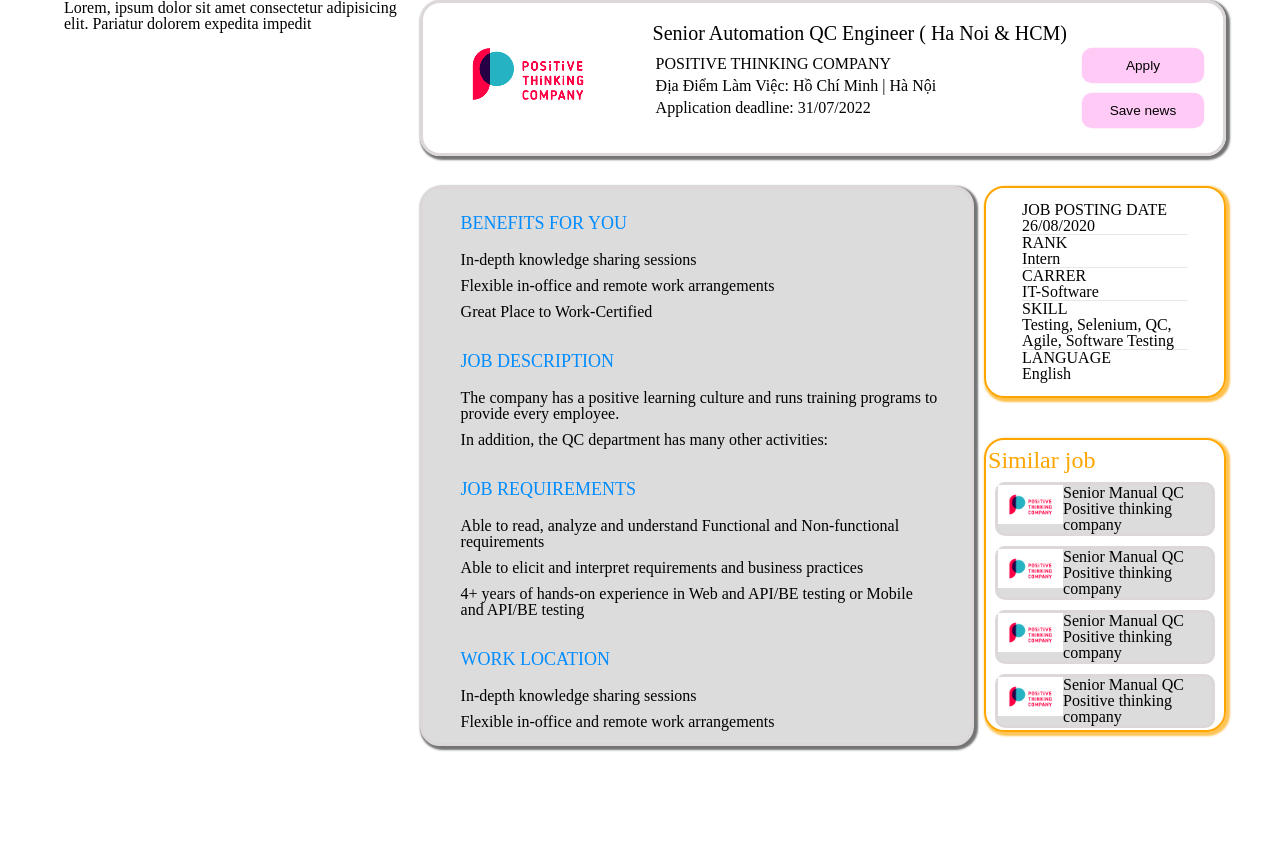
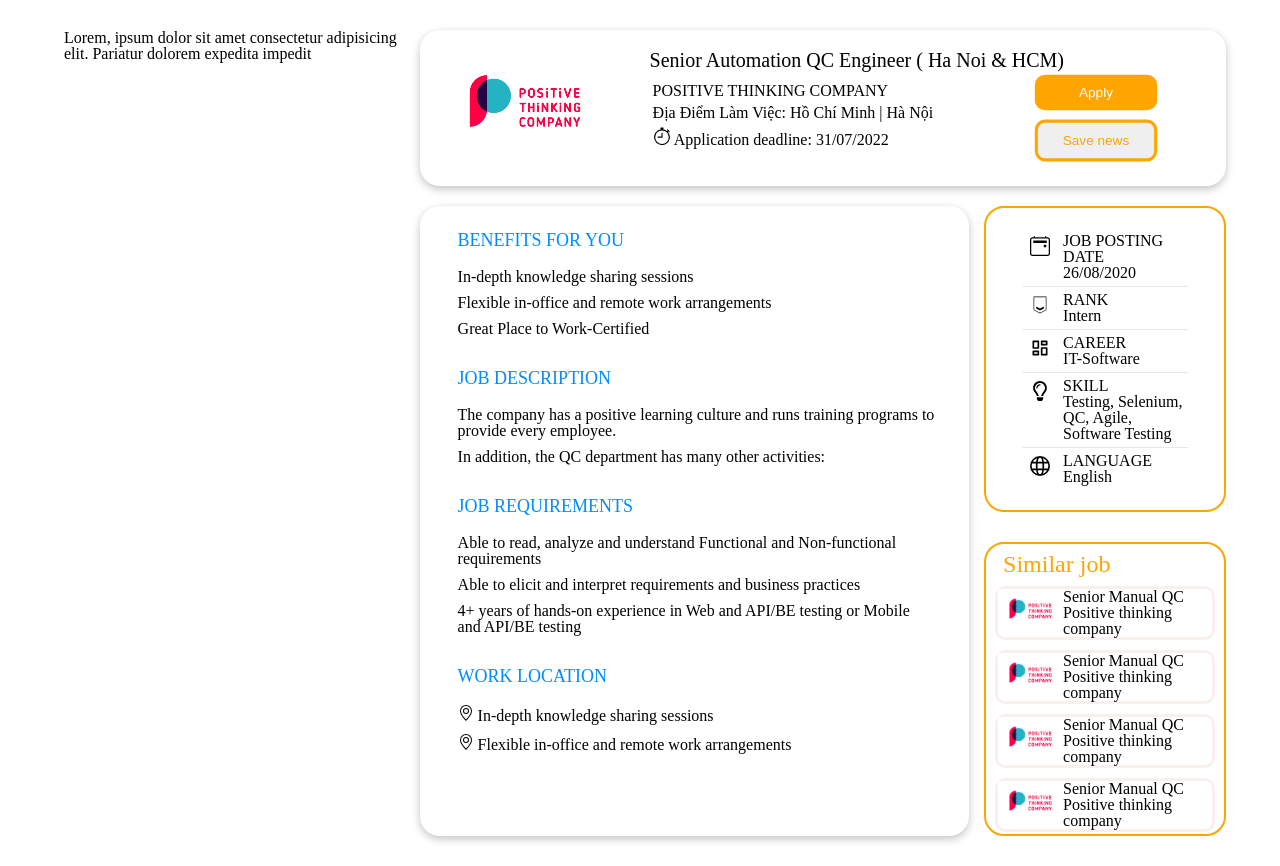
Before and after one commit to nap-vung-project/app-front-end, a React (Create React App) app: page / in a window 1280 px wide. Before the commit the page ends 800 px from the top, so only its background shows below. Built offline with nearby package versions, Linux system fonts and the light colour scheme.

Commit message:
Update code.

```diff
--- a/src/asset/scss/detailjob.css
+++ /dev/null
@@ -1,132 +0,0 @@
-@import "../../asset/css/index.css";
-.container {
-  width: 90%;
-  margin: 0 auto;
-}
-
-.jobdetail {
-  display: grid;
-  grid-template-columns: 30% 70%;
-  gap: 10px;
-}
-
-.main__boxdetail {
-  display: grid;
-  margin-top: 30px;
-  grid-template-columns: 1fr repeat(1, 30%);
-  gap: 10px;
-}
-
-ul.benefit li {
-  padding: 0px 0px 10px 5px;
-}
-
-.boxinfor {
-  display: flex;
-  padding: 20px;
-  border-radius: 20px;
-  border: solid rgb(220, 216, 216);
-  box-shadow: 2px 2px 2px 2px rgb(117, 116, 116);
-}
-
-.boxinfor_infor h3 {
-  font-size: 20px;
-}
-
-.infor {
-  display: flex;
-  justify-content: space-between;
-}
-
-.boxinfor_infor {
-  width: 90%;
-  margin-left: 40px;
-}
-
-.infor_pa {
-  margin-top: 10px;
-}
-
-.infor_pa p {
-  padding: 3px;
-  font-size: 16px;
-}
-
-.l_btn {
-  background-color: #ffcbf6;
-  border: 1px solid var(--btn-default-color);
-  color: var(--btn-default-color);
-  border-radius: 10px;
-  padding: 10px 20px;
-  margin: 5px 0;
-  cursor: pointer;
-  transition: box-shadow 0.3s ease-in-out, transform 0.3s ease-in-out;
-  transform: scale(1.02) translate(0, 0);
-  box-shadow: 0px 0px 0px 0px rgba(0, 0, 0, 0.2);
-  width: 120px;
-}
-
-.l_btn:hover {
-  transform: scale(1.02) translate(0, -3px);
-  box-shadow: 0px 5px 7px 0px rgba(0, 0, 0, 0.2);
-}
-
-/* //////////////////////////////////////// */
-.boxdetaill__main_content {
-  background-color: gainsboro;
-  border: solid rgb(220, 216, 216);
-  box-shadow: 2px 2px 2px 2px rgb(117, 116, 116);
-  padding: 3px 33px;
-  border-radius: 20px;
-}
-
-.boxdetaill__main_content h3 {
-  padding: 22px 0px 20px 5px;
-  color: #008cff;
-  font-size: 18px;
-}
-
-/* /////////////////////////////////// */
-.exconten__summary {
-  border: 2px solid orange;
-  box-shadow: 2px 2px 2px 2px rgba(255, 166, 0, 0.701);
-  border-radius: 20px;
-  padding: 14px 36px;
-  margin-bottom: 10px;
-}
-
-.summary {
-  border-bottom: 1px solid rgba(206, 211, 213, 0.5);
-}
-
-.extraconten__similar {
-  margin-top: 40px;
-  padding: 8px 2px 2px 2px;
-  border-radius: 20px;
-  border: 2px solid orange;
-  box-shadow: 2px 2px 2px 2px rgba(255, 166, 0, 0.667);
-}
-
-.exconten_company ul {
-  padding: 5px;
-}
-
-a.similar_cty_link {
-  display: flex;
-}
-
-.similar_cty_link img {
-  width: 65px;
-}
-
-.similar_header {
-  font-size: 24px;
-  color: orange;
-}
-
-.similar_cty {
-  background-color: gainsboro;
-  border: solid rgb(220, 216, 216);
-  border-radius: 10px;
-  margin: 10px 7px 0px 7px;
-}/*# sourceMappingURL=detailjob.css.map */
--- a/src/asset/scss/detailjob.scss
+++ b/src/asset/scss/detailjob.scss
@@ -1,78 +1,91 @@
 @import "../../asset/css/index.css";
-.container{
+.container {
   width: 90%;
-    margin: 0 auto;
+  margin: 30px auto;
 }
-.jobdetail{
+.jobdetail {
   display: grid;
   grid-template-columns: 30% 70%;
   gap: 10px;
 }
+
 .main__boxdetail {
   display: grid;
-    margin-top: 30px;
+  margin-top: 20px;
   grid-template-columns: 1fr repeat(1, 30%);
-    gap: 10px;
+  gap: 15px;
 }
+
 ul.benefit li {
   padding: 0px 0px 10px 5px;
 }
+
 .boxinfor {
   display: flex;
   padding: 20px;
   border-radius: 20px;
-    border: solid rgb(220, 216, 216);
-    box-shadow: 2px 2px 2px 2px rgb(117, 116, 116);
+  box-shadow: rgba(0, 0, 0, 0.24) 0px 3px 8px;
+
 }
+
 .boxinfor_infor h3 {
   font-size: 20px;
 }
+
 .infor {
   display: flex;
   justify-content: space-between;
+}
 
-}
 .boxinfor_infor {
   width: 90%;
   margin-left: 40px;
 }
-.infor_pa{
+
+.infor_pa {
   margin-top: 10px;
 }
-.infor_pa p{
 
+.infor_pa p {
   padding: 3px;
   font-size: 16px;
+}
 
-}
 .l_btn {
-    background-color: #ffcbf6;
   border: 1px solid var(--btn-default-color);
   color: var(--btn-default-color);
   border-radius: 10px;
   padding: 10px 20px;
   margin: 5px 0;
   cursor: pointer;
-    transition: box-shadow .3s ease-in-out, transform .3s ease-in-out;
+  transition: box-shadow 0.3s ease-in-out, transform 0.3s ease-in-out;
   transform: scale(1.02) translate(0, 0);
-    box-shadow: 0px 0px 0px 0px rgb(0 0 0 / 20%);
+  box-shadow: 0px 0px 0px 0px rgba(0, 0, 0, 0.2);
   width: 120px;
 }
-.l_btn:hover{
+.infor_btn {
+  margin-right: 50px;
+}
+button.l_btn.apply {
+  background-color: orange;
+  color: white;
+}
+
+.l_btn:hover {
   transform: scale(1.02) translate(0, -3px);
-    box-shadow: 0px 5px 7px 0px rgba(0,0,0,0.2)
+box-shadow: rgba(0, 0, 0, 0.24) 0px 3px 8px;
 }
+button.l_btn.save {
+  border: 3px solid orange;
+  color: orange;
+}
+
 /* //////////////////////////////////////// */
-
-
 .boxdetaill__main_content {
-    background-color: gainsboro;
-    border: solid rgb(220, 216, 216);
-    box-shadow: 2px 2px 2px 2px rgb(117, 116, 116);
+box-shadow: rgba(0, 0, 0, 0.24) 0px 3px 8px;
   padding: 3px 33px;
   border-radius: 20px;
 }
-
 .boxdetaill__main_content h3 {
   padding: 22px 0px 20px 5px;
   color: #008cff;
@@ -80,43 +93,54 @@
 }
 
 /* /////////////////////////////////// */
-.exconten__summary{
+.exconten__summary {
   border: 2px solid orange;
-    box-shadow: 2px 2px 2px 2px rgba(255, 166, 0, 0.701);
+//   box-shadow: 2px 2px 2px 2px rgb(255 166 0 / 49%);
   border-radius: 20px;
-    padding: 14px 36px;
-    margin-bottom: 10px;
+  padding: 20px 36px;
+}
 
-}
-.summary{
-    border-bottom: 1px solid rgba(206, 211, 213, .5);
-}
 .extraconten__similar {
-    margin-top: 40px;
+  margin-top: 30px;
   padding: 8px 2px 2px 2px;
   border-radius: 20px;
   border: 2px solid orange;
-    box-shadow: 2px 2px 2px 2px rgba(255, 166, 0, 0.667);
+//   box-shadow: 2px 2px 2px 2px rgb(255 166 0 / 49%);
+}
 
-}
 .exconten_company ul {
   padding: 5px;
+}
 
-}
 a.similar_cty_link {
   display: flex;
 }
+
 .similar_cty_link img {
   width: 65px;
 }
+
 .similar_header {
   font-size: 24px;
-
+  margin-left: 15px;
   color: orange;
 }
+
 .similar_cty {
-    background-color: gainsboro;
-    border: solid rgb(220, 216, 216);
+  border: solid rgb(249, 239, 239);
   border-radius: 10px;
   margin: 10px 7px 0px 7px;
+}/*# sourceMappingURL=detailjob.css.map */
+.summary {
+  display: flex;
 }
+ul.summary.att {
+  border-bottom: 1px solid rgba(206, 211, 213, 0.5);
+}
+li.summary_icon {
+  font-size: 20px;
+  margin: 8px 8px;
+}
+li.summary_infor {
+  margin: 5px;
+}
--- a/src/components/detailjob/boxInfor.jsx
+++ b/src/components/detailjob/boxInfor.jsx
@@ -1,4 +1,5 @@
 import React from "react";
+import { BsGeoAlt } from 'react-icons/bs';
 function BoxInfor() {
   return (
       <div className="boxdetaill__main_content">
@@ -30,10 +31,10 @@
             and API/BE testing
           </li>
         </ul>
-        <h3>WORK LOCATION</h3>
+        <h3> WORK LOCATION</h3>
         <ul className="benefit">
-          <li>In-depth knowledge sharing sessions</li>
-          <li>Flexible in-office and remote work arrangements</li>
+          <li><BsGeoAlt/> In-depth knowledge sharing sessions</li>
+          <li><BsGeoAlt/> Flexible in-office and remote work arrangements</li>
         </ul>
       </div>
   );
--- a/src/components/detailjob/detaiJob-main.jsx
+++ b/src/components/detailjob/detaiJob-main.jsx
@@ -1,4 +1,5 @@
 import React from "react";
+import {BsStopwatch} from 'react-icons/bs';
 function DetaiMainJob() {
   return (
     <>
@@ -13,17 +14,15 @@
               <div className="infor_pa">
                 <p>POSITIVE THINKING COMPANY</p>
                 <p>Địa Điểm Làm Việc: Hồ Chí Minh | Hà Nội</p>
-                <p>
-                  <i className="fa-solid fa-timer" />
-                  Application deadline: 31/07/2022
+                <p><BsStopwatch style={{ fontSize: '18px', }}/> Application deadline: 31/07/2022
                 </p>
               </div>
               <div className="infor_btn">
-                <button className="l_btn" type="submit">
+                <button className="l_btn apply" type="submit">
                   Apply
                 </button>
                 <br />
-                <button className="l_btn" type="submit">
+                <button className="l_btn save" type="submit">
                   Save news
                 </button>
               </div>
--- a/src/components/detailjob/sumaryJob.jsx
+++ b/src/components/detailjob/sumaryJob.jsx
@@ -1,38 +1,63 @@
 import React from "react";
+import { BsCalendar2Event } from "react-icons/bs";
+import { GiRank1 } from "react-icons/gi";
+import { TbLayoutDashboard } from "react-icons/tb";
+import { FaRegLightbulb } from "react-icons/fa";
+import { GrLanguage } from "react-icons/gr";
 
 function SumaryJob() {
   return (
-    <>
       <div className="exconten__summary ">
-                <ul className="summary">
-                  <p className="sumary_icon" />
+        <ul className="summary att">
+          <li className="summary_icon">
+            <BsCalendar2Event />
+          </li>
+          <li className="summary_infor">
             <p className="sumary_lable">JOB POSTING DATE</p>
             <p className="sumary_content">26/08/2020</p>
+          </li>
         </ul>
-                <ul className="summary">
-                  <p className="sumary_icon" />
+        <ul className="summary att">
+          <li className="summary_icon">
+            {" "}
+            <GiRank1 />
+          </li>
+          <li className="summary_infor">
             <p className="sumary_lable">RANK</p>
             <p className="sumary_content">Intern</p>
+          </li>
         </ul>
-                <ul className="summary">
-                  <p className="sumary_icon" />
-                  <p className="sumary_lable">CARRER</p>
+        <ul className="summary att">
+          <li className="summary_icon">
+            <TbLayoutDashboard />
+          </li>
+
+          <li className="summary_infor">
+            <p className="sumary_lable">CAREER</p>
             <p className="sumary_content">IT-Software</p>
+          </li>
         </ul>
-                <ul className="summary">
-                  <p className="sumary_icon" />
+        <ul className="summary att">
+          <li className="summary_icon">
+            <FaRegLightbulb />
+          </li>
+          <li className="summary_infor">
             <p className="sumary_lable">SKILL</p>
             <p className="sumary_content">
               Testing, Selenium, QC, Agile, Software Testing
             </p>
+          </li>
         </ul>
-                <ul>
-                  <p className="sumary_icon" />
+        <ul className="summary language">
+          <li className="summary_icon">
+          <GrLanguage />
+          </li>
+          <li className="summary_infor">
           <p className="sumary_lable">LANGUAGE</p>
             <p className="sumary_content">English</p>
+          </li>
         </ul>
       </div>
-    </>
   );
 }
 export default SumaryJob;
--- a/src/components/jobs/JobCard.js
+++ b/src/components/jobs/JobCard.js
@@ -1,5 +1,6 @@
 import React from 'react';
 import {GrLocation} from 'react-icons/gr';
+
 // import Proptypes from 'prop-types';
 import '../../asset/scss/JobsStyle.scss'
 // import {Link} from 'react-router-dom';
--- a/src/pages/detaiJob.js
+++ b/src/pages/detaiJob.js
@@ -1,5 +1,5 @@
 import React from "react";
-import "../asset/scss/detailjob.css";
+import "../asset/scss/detailjob.scss";
 import BoxInfor from "../components/detailjob/boxInfor";
 import SumaryJob from "../components/detailjob/sumaryJob";
 import DetaiMainJob from "../components/detailjob/detaiJob-main";
@@ -19,8 +19,6 @@
             <div className="boxdetail__exconten">
               <SumaryJob/>
               <SimilarJob/>
-
-
             </div>
           </div>
         </div>
```
Also changed, not shown: 1 other file (tests, documents, lock files or other folders). Lines whose indentation alone changed are shown as unchanged.
